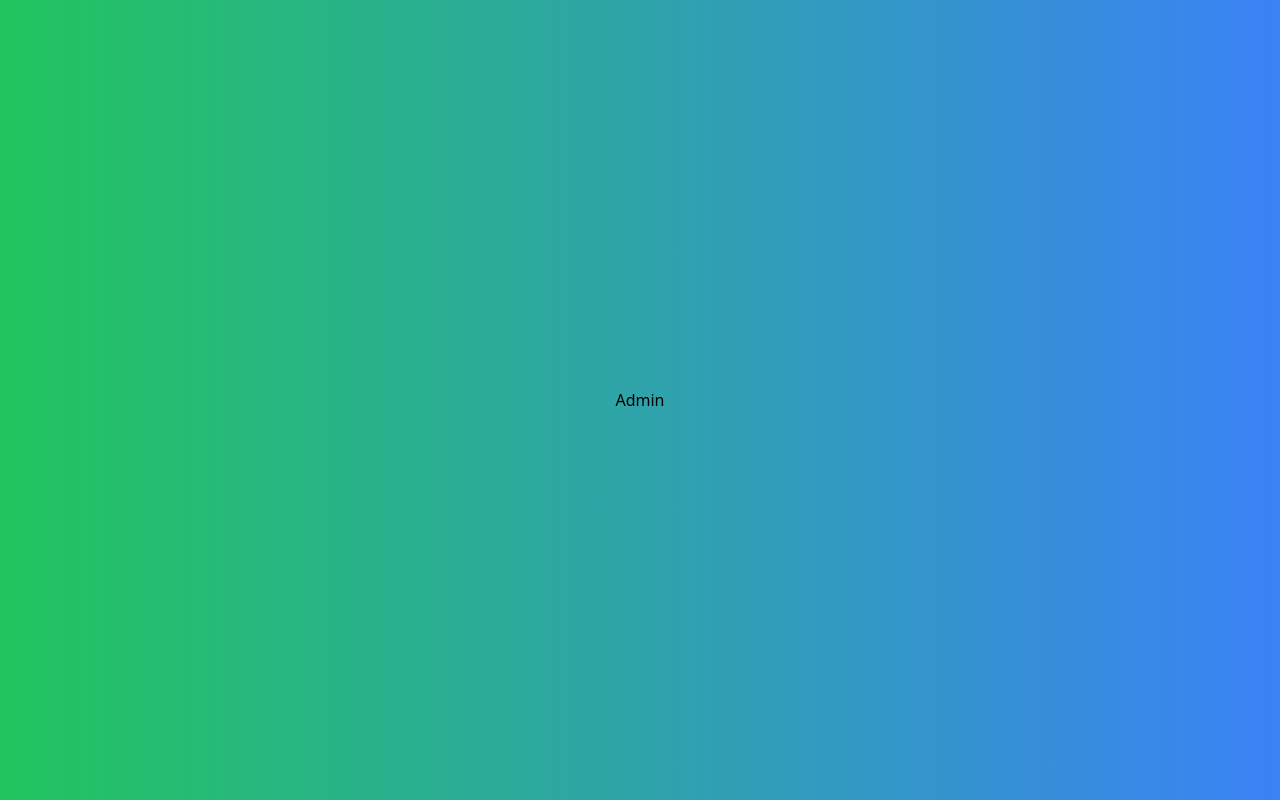
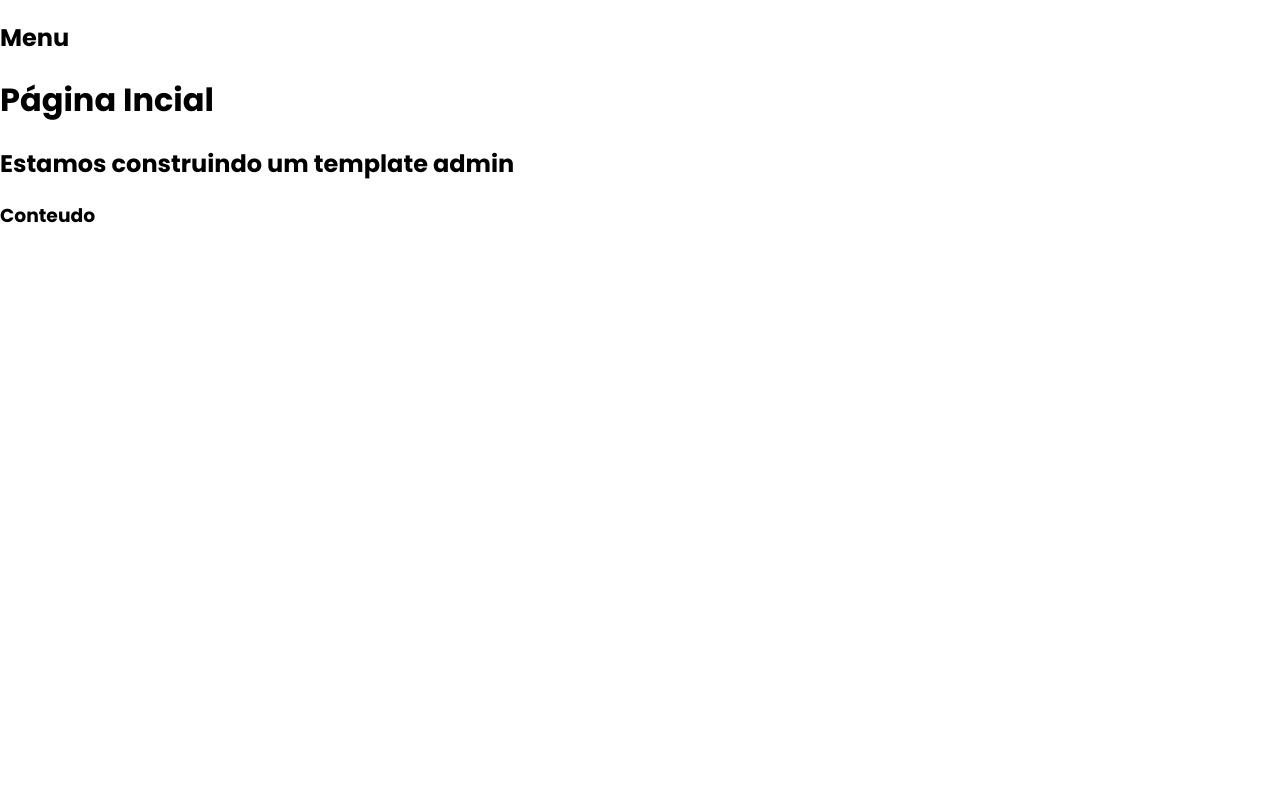
Before and after one commit to fjuncal/admin-template, a Next.js app: page / in a window 1280 px wide. Built offline with nearby package versions, Linux system fonts and the light colour scheme.

Commit message:
adicionando fonte no projeto

```diff
--- a/src/pages/index.tsx
+++ b/src/pages/index.tsx
@@ -1,7 +1,12 @@
+import Layout from "@/components/template/Layout";
+
 export default function Home() {
   return (
-    <div className="flex justify-center items-center h-screen bg-gradient-to-r from-green-500  to-blue-500">
-      <h1>Admin</h1>
-    </div>
+    <Layout
+      titulo="Página Incial"
+      subtitulo="Estamos construindo um template admin"
+    >
+      <h3>Conteudo</h3>
+    </Layout>
   );
 }
--- a/src/styles/globals.css
+++ b/src/styles/globals.css
@@ -1,19 +1,16 @@
-@tailwind base;
-@tailwind components;
-@tailwind utilities;
-
+@import url("https://fonts.googleapis.com/css2?family=Poppins:wght@100;200;300;400;500;600;700;800;900&display=swap");
+html,
 body {
-  color: rgb(var(--foreground-rgb));
-  background: linear-gradient(
-      to bottom,
-      transparent,
-      rgb(var(--background-end-rgb))
-    )
-    rgb(var(--background-start-rgb));
+  padding: 0;
+  margin: 0;
+  font-family: "Poppins", sans-serif;
+  font-weight: lighter;
+}
+a {
+  color: inherit;
+  text-decoration: none;
 }
 
-@layer utilities {
-  .text-balance {
-    text-wrap: balance;
-  }
+* {
+  box-sizing: border-box;
 }
```
